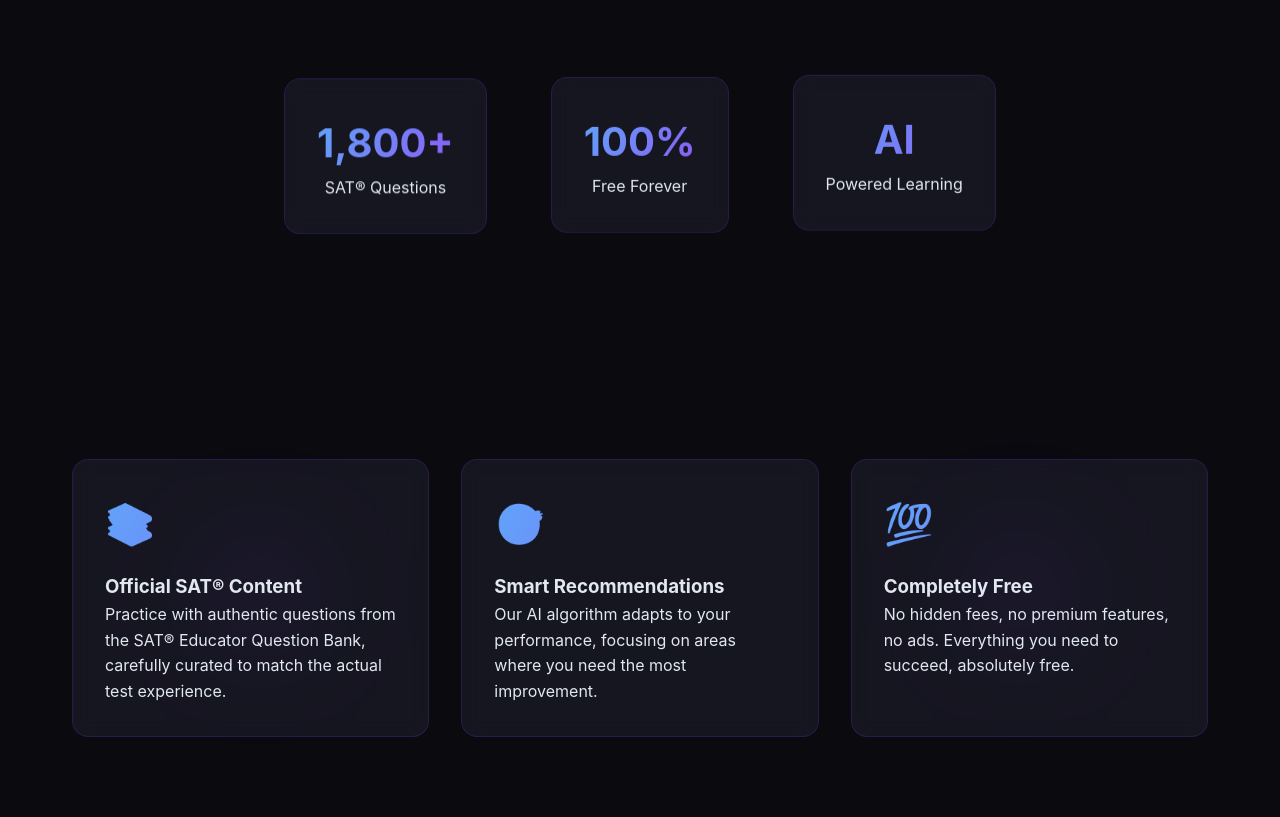
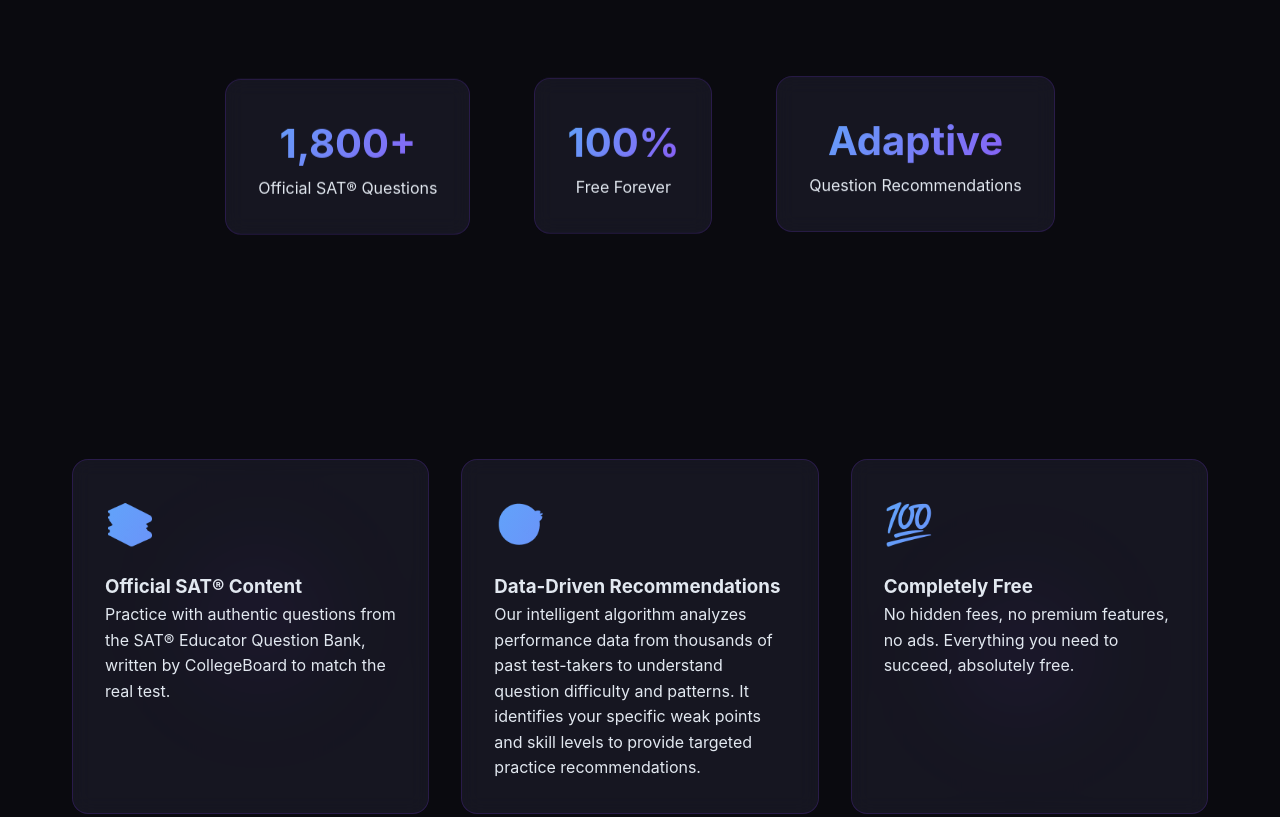
Before and after one commit to MasakiAllwardt/AdvertisingWebsite, a plain HTML site: page index.html in a window 1280 px wide. Shown: the part 543-1360 px from the top of the page. Drawn offline with nearby package versions, Linux system fonts and the light colour scheme.

Commit message:
Update index.html

```diff
--- a/index.html
+++ b/index.html
@@ -293,7 +293,7 @@
       <div class="glow-effect" style="top: 20%; left: 20%;"></div>
       <div class="glow-effect" style="top: 60%; right: 20%;"></div>
       <h1>Get Your Daily Bite of Prep</h1>
-      <p>Master the SAT® with over 1,800 official questions from the SAT® Educator Question Bank. No ads, no in-app purchases, just pure learning.</p>
+      <p>Master the SAT® with over 1,800 official questions from the SAT® Educator Question Bank. No ads, no unnecessary features, no in-app purchases.</p>
     </div>
   </div>
 
@@ -301,15 +301,15 @@
     <div class="stats" data-aos="fade-up">
       <div class="stat floating" style="animation-delay: 0s;">
         <div class="stat-number">1,800+</div>
-        <div>SAT® Questions</div>
+        <div>Official SAT® Questions</div>
       </div>
       <div class="stat floating" style="animation-delay: 0.2s;">
         <div class="stat-number">100%</div>
         <div>Free Forever</div>
       </div>
       <div class="stat floating" style="animation-delay: 0.4s;">
-        <div class="stat-number">AI</div>
-        <div>Powered Learning</div>
+        <div class="stat-number">Adaptive</div>
+        <div>Question Recommendations</div>
       </div>
     </div>
   </div>
@@ -322,12 +322,12 @@
         <div class="feature-card" data-aos="fade-up">
           <div class="feature-icon">📚</div>
           <h3>Official SAT® Content</h3>
-          <p>Practice with authentic questions from the SAT® Educator Question Bank, carefully curated to match the actual test experience.</p>
+          <p>Practice with authentic questions from the SAT® Educator Question Bank, written by CollegeBoard to match the real test.</p>
         </div>
         <div class="feature-card" data-aos="fade-up" data-aos-delay="100">
           <div class="feature-icon">🎯</div>
-          <h3>Smart Recommendations</h3>
-          <p>Our AI algorithm adapts to your performance, focusing on areas where you need the most improvement.</p>
+          <h3>Data-Driven Recommendations</h3>
+          <p>Our intelligent algorithm analyzes performance data from thousands of past test-takers to understand question difficulty and patterns. It identifies your specific weak points and skill levels to provide targeted practice recommendations.</p>
         </div>
         <div class="feature-card" data-aos="fade-up" data-aos-delay="200">
           <div class="feature-icon">💯</div>
```
